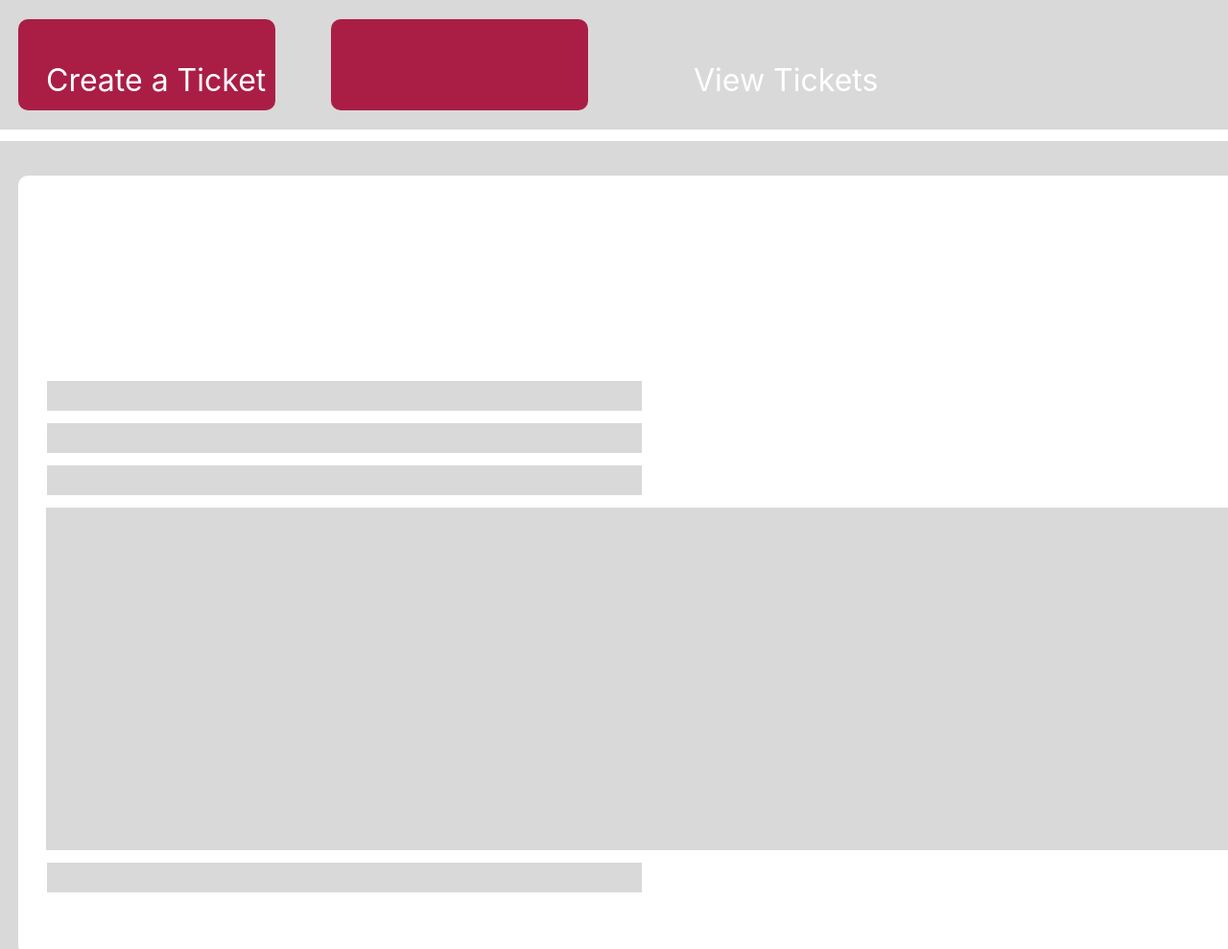
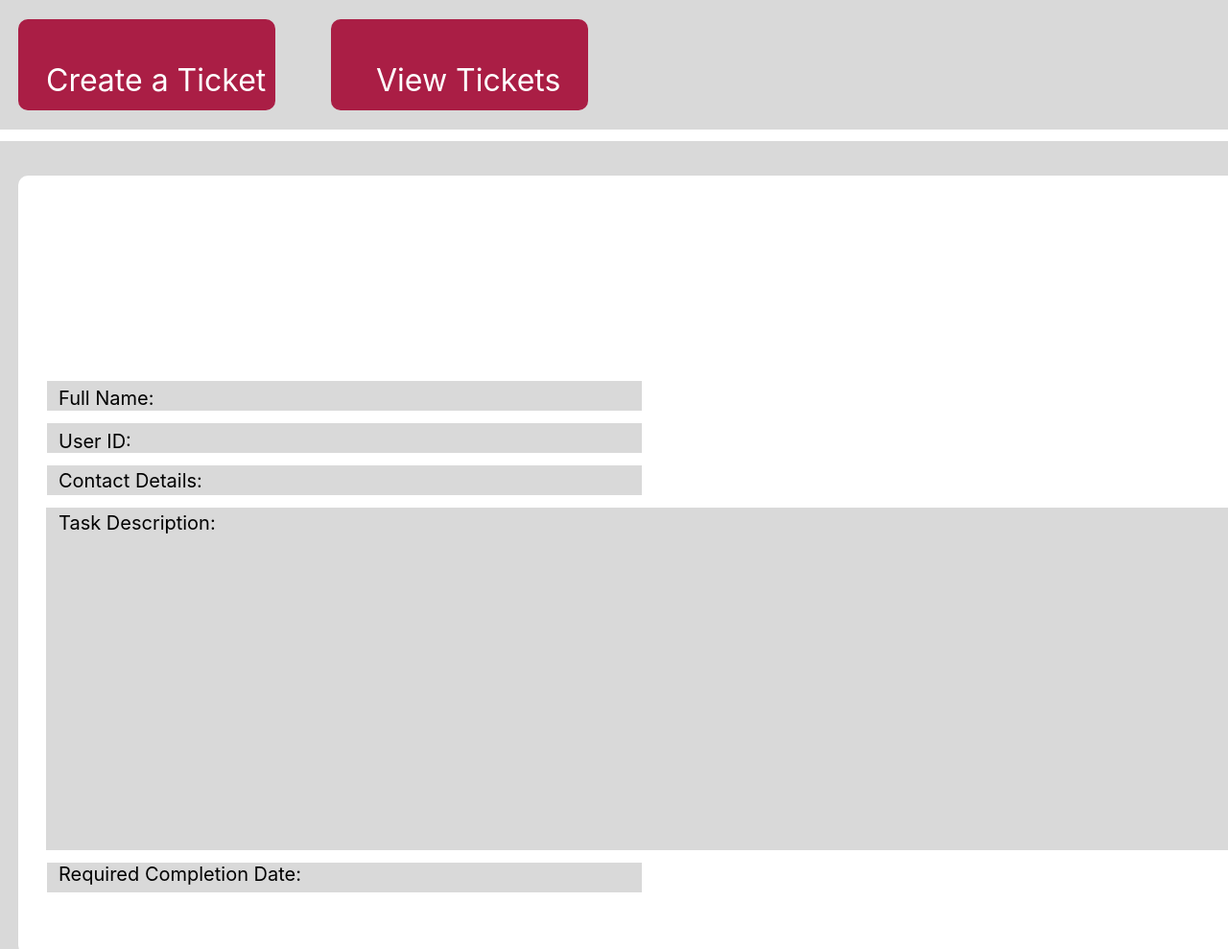
Before and after one commit to BenArnott/URS-Ticket-System, a plain HTML site: page index.html in a window 1280 px wide. Shown: the top 989 px of the page at 96% size. Drawn offline with Linux system fonts and the light colour scheme.

Commit message:
Initial Text Position Changes

```diff
--- a/index.css
+++ b/index.css
@@ -84,7 +84,7 @@ text-align:left;
 vertical-align:text-top;
 font-size:32px;
 font-family:Inter;
-left:378px;
+left:47px;
 top:44px;
 width:248px;
 height:82px;
@@ -169,6 +169,8 @@ position:absolute;
 line-height:auto;
 border-style:hidden;
 outline:none;
+z-index: 2;
+
 }
 
 .userprid
@@ -186,6 +188,8 @@ position:absolute;
 line-height:auto;
 border-style:hidden;
 outline:none;
+z-index: 2;
+
 }
 
 .contactdetails
@@ -203,6 +207,8 @@ position:absolute;
 line-height:auto;
 border-style:hidden;
 outline:none;
+z-index: 2;
+
 }
 
 .taskdescription
@@ -220,6 +226,8 @@ position:absolute;
 line-height:auto;
 border-style:hidden;
 outline:none;
+z-index: 2;
+
 }
 
 .requiredcompletiondate
@@ -237,4 +245,6 @@ position:absolute;
 line-height:auto;
 border-style:hidden;
 outline:none;
+z-index: 2;
+
 }
```
